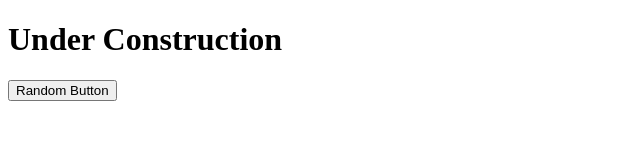
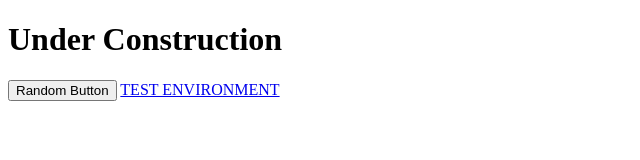
Before and after one commit to bestofer123/bestofer123.github.io, a plain HTML site: page index.html in a window 1280 px wide. Shown: the whole page, without its empty margins (0-640 px from the left). Drawn offline with Linux system fonts and the light colour scheme.

Commit message:
Link Development Environment

```diff
--- a/index.html
+++ b/index.html
@@ -8,5 +8,6 @@
 <body>
     <h1 id="headline">Under Construction</h1>
     <button>Random Button</button>
+    <a href="Construction.html">TEST ENVIRONMENT</a>
 </body>
 </html>
```
